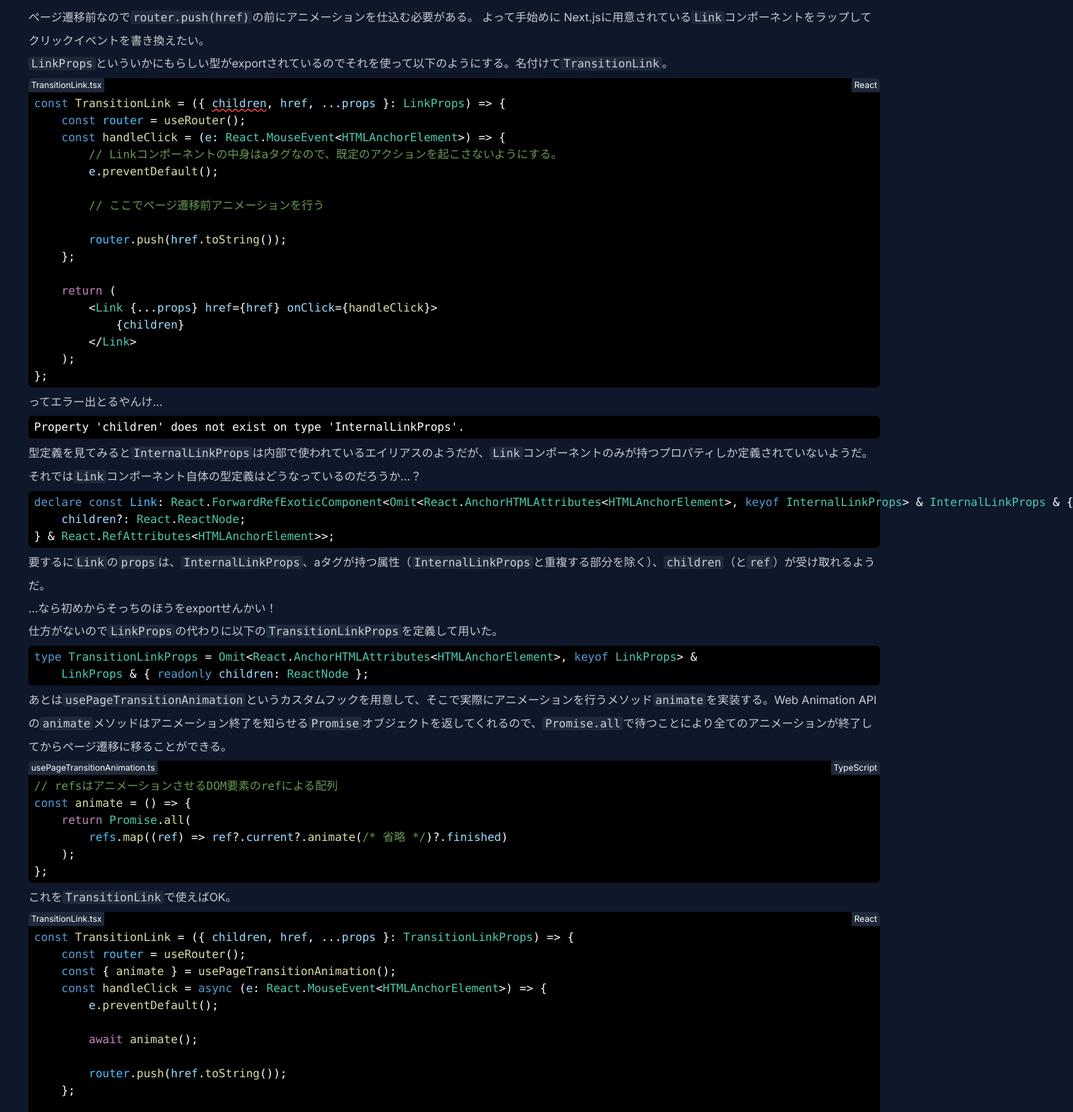
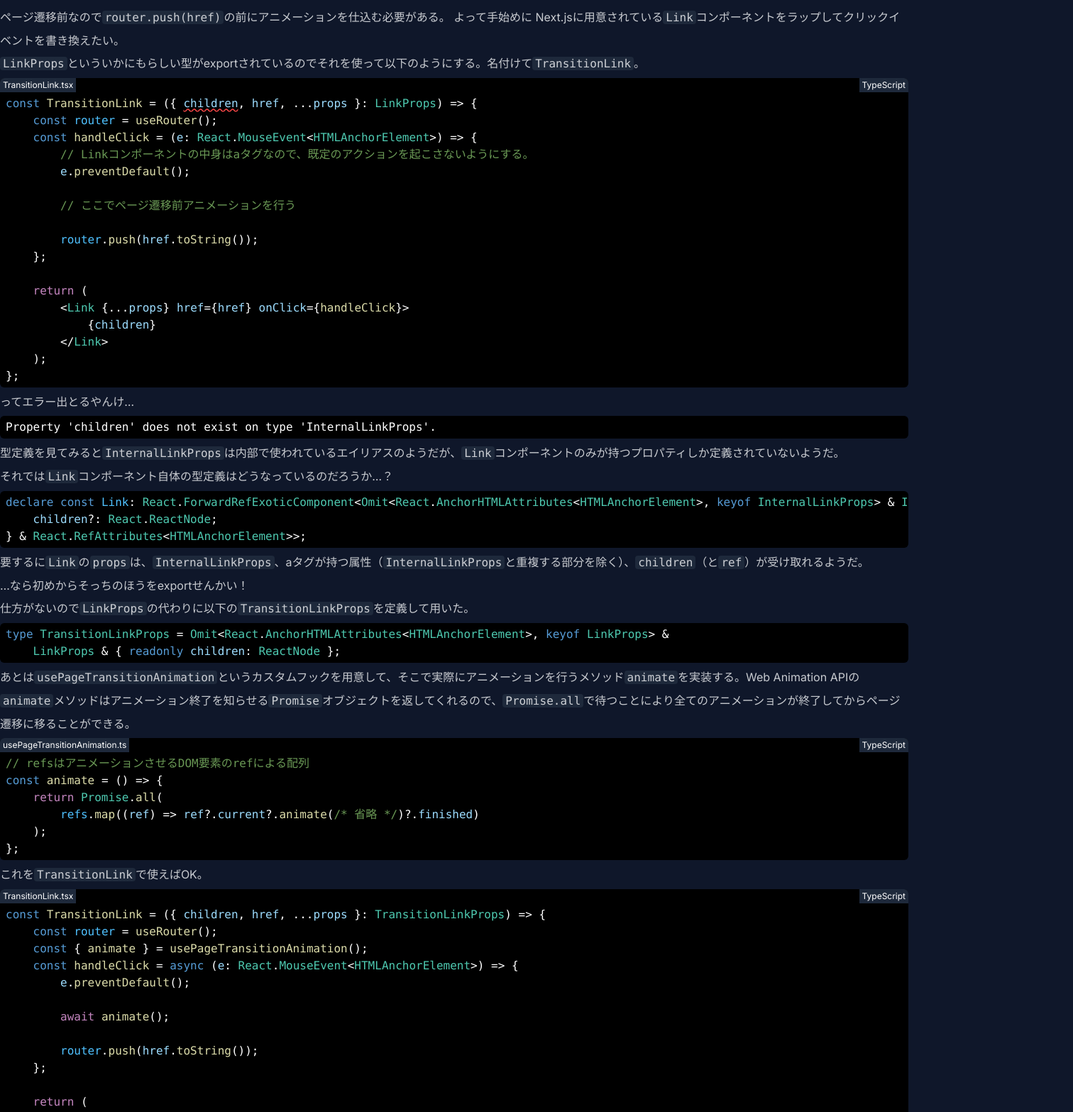
Before and after one commit to matcher9131/portfolio, a Next.js app: page /works/portfolio in a window 1280 px wide. Shown: the part 2210-3777 px from the top of the page at 71% size, 1512 px wide, since content can reach past the window. Built offline with nearby package versions, Linux system fonts and the light colour scheme.

Commit message:
Fix CodeInline and CodeBlock not to stick out #11

```diff
--- a/app/components/breadcrumb.tsx
+++ b/app/components/breadcrumb.tsx
@@ -22,10 +22,13 @@ const Breadcrumb = (): JSX.Element | null => {
     ];
 
     return (
-        <nav className="breadcrumb">
-            <ol className="ml-0 flex list-none flex-row">
+        <nav className="breadcrumb w-full">
+            <ol className="ml-0 flex list-none pl-0">
                 {paths.map((element) => (
-                    <li key={element} className="before:mx-3 before:content-['>'] first-of-type:before:content-['']">
+                    <li
+                        key={element}
+                        className="before:mx-3 before:content-['>'] first-of-type:before:mx-0 first-of-type:before:content-['']"
+                    >
                         {element !== path ? (
                             <TransitionLink href={element} className="link">
                                 {getPageName(element) ?? element}
--- a/app/components/code/codeBlock.tsx
+++ b/app/components/code/codeBlock.tsx
@@ -8,7 +8,7 @@ type CodeBlockProps = {
 
 const CodeBlock = ({ children, fileName, language }: CodeBlockProps): JSX.Element => {
     return (
-        <div className="rounded-md bg-black  text-white">
+        <div className="rounded-md bg-black text-white">
             <div className="flex justify-between text-xs">
                 {fileName != null ? (
                     <div className="rounded-tl-md bg-neutral px-1 py-0.5">{fileName}</div>
@@ -21,7 +21,7 @@ const CodeBlock = ({ children, fileName, language }: CodeBlockProps): JSX.Elemen
                     <div></div>
                 )}
             </div>
-            <pre className="px-2 py-1">
+            <pre className="code-block-body overflow-x-auto px-2 py-1">
                 <code>{children}</code>
             </pre>
         </div>
--- a/app/components/code/codeInline.tsx
+++ b/app/components/code/codeInline.tsx
@@ -5,7 +5,7 @@ type CodeInlineProps = {
 };
 
 const CodeInline = ({ children }: CodeInlineProps): JSX.Element => {
-    return <code className="rounded bg-neutral px-1 text-neutral-content">{children}</code>;
+    return <code className="break-words rounded bg-neutral px-1 text-neutral-content">{children}</code>;
 };
 
 export default CodeInline;
--- a/app/globals.css
+++ b/app/globals.css
@@ -1,6 +1,26 @@
 @tailwind base;
 @tailwind components;
 @tailwind utilities;
+
+:root {
+    --c-scroll-track: #212121;
+    --c-scroll-thumb: #424242;
+}
+
+.code-block-body::-webkit-scrollbar {
+    width: 7px;
+    height: 7px;
+}
+
+.code-block-body::-webkit-scrollbar-track {
+    background-color: var(--c-scroll-track);
+    border-radius: 3.5px;
+}
+
+.code-block-body::-webkit-scrollbar-thumb {
+    background-color: var(--c-scroll-thumb);
+    border-radius: 3.5px;
+}
 
 @layer base {
     h1 {
@@ -19,7 +39,7 @@
         @apply my-1 leading-8;
     }
     ul {
-        @apply ml-8 list-disc;
+        @apply ml-8 list-disc max-lg:ml-4 max-lg:pl-2;
     }
     ol {
         @apply ml-8 list-decimal;
@@ -28,9 +48,3 @@
         @apply leading-8;
     }
 }
-
-@layer components {
-    article.main-article {
-        @apply mx-10 my-5;
-    }
-}
--- a/app/template.tsx
+++ b/app/template.tsx
@@ -23,8 +23,8 @@ const Template = ({ children }: TemplateProps): JSX.Element => {
     }, [pathname, setIsAnimating]);
 
     return (
-        <div ref={ref} className="">
-            <header>
+        <div ref={ref} className="container mx-auto flex flex-col max-sm:px-4">
+            <header className="w-full">
                 <Breadcrumb />
             </header>
             <main>{children}</main>
--- a/app/works/portfolio/_codes/transitionLinkAfter.tsx
+++ b/app/works/portfolio/_codes/transitionLinkAfter.tsx
@@ -11,7 +11,7 @@ import CodeRow from "@/app/components/code/codeRow";
 const TransitionLinkAfter = (): JSX.Element => {
     // prettier-ignore
     return (
-        <CodeBlock fileName="TransitionLink.tsx" language="React">
+        <CodeBlock fileName="TransitionLink.tsx" language="TypeScript">
             <CodeRow>
                 <CodeKeyword>const</CodeKeyword>{" "}<CodeFunction>TransitionLink</CodeFunction>{" = ({ "}
                 <CodeParameter>children</CodeParameter>{", "}<CodeParameter>href</CodeParameter>{", "}{"..."}<CodeParameter>props</CodeParameter>{" }: "}<CodeType>TransitionLinkProps</CodeType>{") => {"}
--- a/app/works/portfolio/_codes/transitionLinkBefore.tsx
+++ b/app/works/portfolio/_codes/transitionLinkBefore.tsx
@@ -12,7 +12,7 @@ import CodeRow from "@/app/components/code/codeRow";
 const TransitionLinkBefore = (): JSX.Element => {
     // prettier-ignore
     return (
-        <CodeBlock fileName="TransitionLink.tsx" language="React">
+        <CodeBlock fileName="TransitionLink.tsx" language="TypeScript">
             <CodeRow>
                 <CodeKeyword>const</CodeKeyword>{" "}<CodeFunction>TransitionLink</CodeFunction>{" = ({ "}
                 <CodeParameter><span className="underline decoration-wavy decoration-red-500">children</span></CodeParameter>{", "}<CodeParameter>href</CodeParameter>{", "}{"..."}<CodeParameter>props</CodeParameter>{" }: "}<CodeType>LinkProps</CodeType>{") => {"}
```
